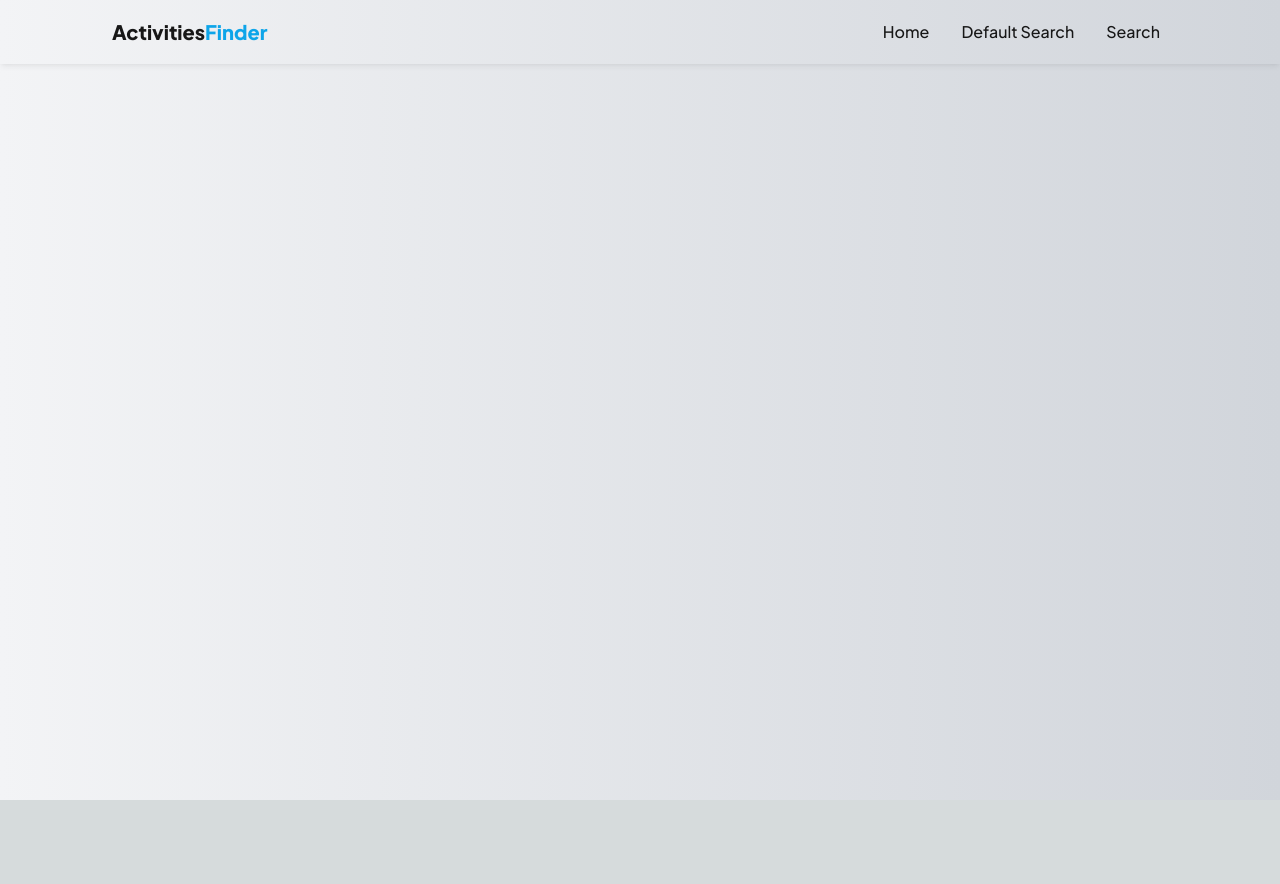
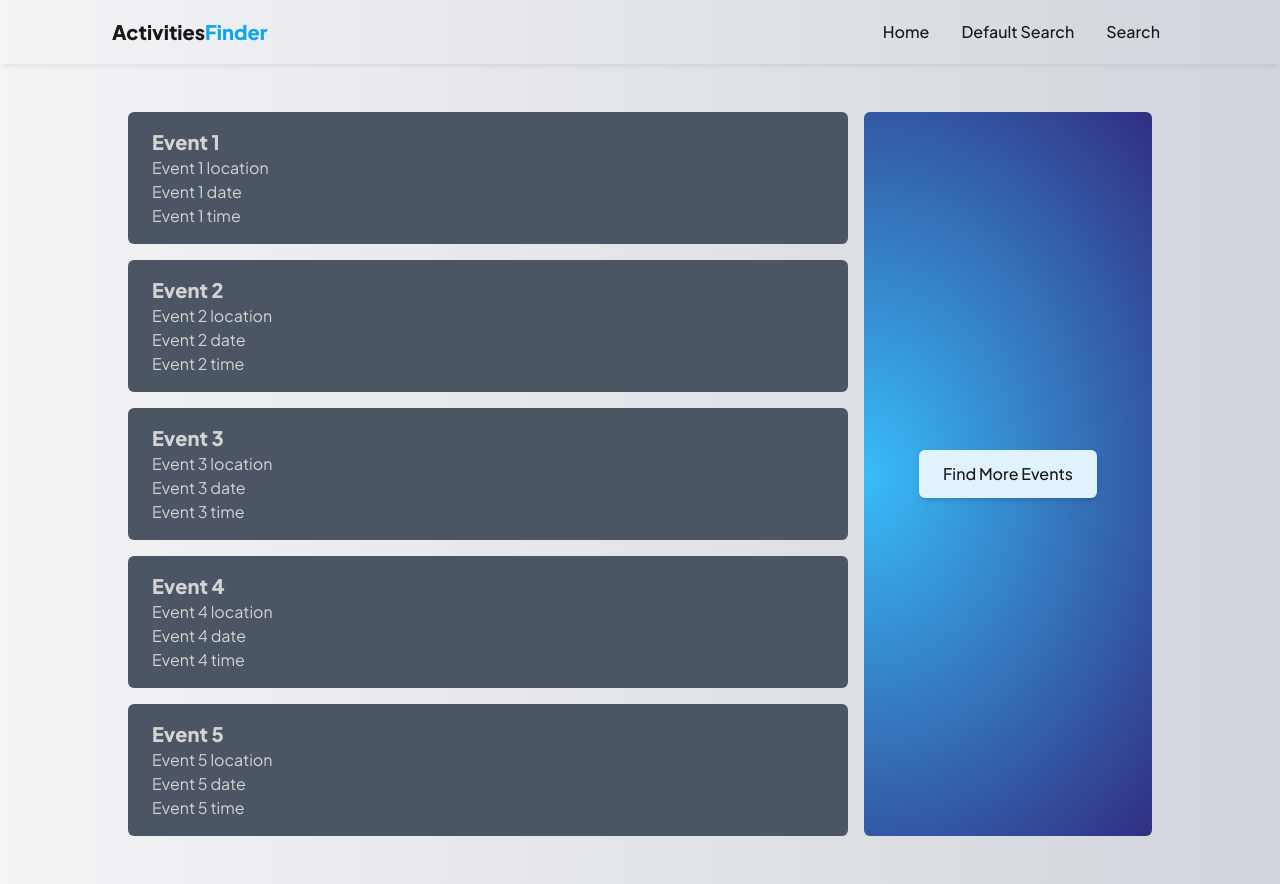
Before and after one commit to jackbisceglia/activitiesfinder-320, a Next.js app in the folder frontend/: page / in a window 1280 px wide. Before the commit the page ends 800 px from the top, so only its background shows below. Built offline with nearby package versions, Linux system fonts and the light colour scheme.

Commit message:
feat: basic homepage implementation

```diff
--- a/frontend/src/pages/_app.tsx
+++ b/frontend/src/pages/_app.tsx
@@ -10,7 +10,7 @@ export default function App({ Component, pageProps }: AppProps) {
   return (
     <div className={`${Jakarta.className}`}>
       <Navbar />
-      <main className="max-w-screen-lg mx-auto">
+      <main className="max-w-screen-lg mx-auto text-neutral-900">
         <Component {...pageProps} />
       </main>
     </div>
--- a/frontend/src/pages/_document.tsx
+++ b/frontend/src/pages/_document.tsx
@@ -4,7 +4,7 @@ export default function Document() {
   return (
     <Html lang="en">
       <Head />
-      <body className="w-screen min-h-screen p-0 m-0 bg-gradient-to-r from-gray-100 to-gray-300 ">
+      <body className="w-full min-h-screen p-0 m-0 bg-gradient-to-r from-gray-100 to-gray-300 ">
         <Main />
         <NextScript />
       </body>
--- a/frontend/src/pages/index.tsx
+++ b/frontend/src/pages/index.tsx
@@ -1,3 +1,131 @@
+import { useEffect, useState } from "react";
+
+import Link from "next/link";
+
+type Event = {
+  id: number;
+  title: string;
+  location: string;
+  // change to Date type
+  date: string;
+  time: string;
+};
+
+const mockEvents = [
+  {
+    id: 1,
+    title: "Event 1",
+    location: "Event 1 location",
+    date: "Event 1 date",
+    time: "Event 1 time",
+  },
+  {
+    id: 2,
+    title: "Event 2",
+    location: "Event 2 location",
+    date: "Event 2 date",
+    time: "Event 2 time",
+  },
+  {
+    id: 3,
+    title: "Event 3",
+    location: "Event 3 location",
+    date: "Event 3 date",
+    time: "Event 3 time",
+  },
+  {
+    id: 4,
+    title: "Event 4",
+    location: "Event 4 location",
+    date: "Event 4 date",
+    time: "Event 4 time",
+  },
+  {
+    id: 5,
+    title: "Event 5",
+    location: "Event 5 location",
+    date: "Event 5 date",
+    time: "Event 5 time",
+  },
+];
+
+const useEvents = () => {
+  const [events, setEvents] = useState<Event[]>([]);
+  const [loading, setLoading] = useState<boolean>(false);
+  const [error, setError] = useState<string | null>(null);
+
+  useEffect(() => {
+    // WILL FETCH FROM LOCAL STORAGE IN FUTURE
+    const fetchEvents = async () => {
+      setLoading(true);
+      setEvents(() => mockEvents);
+      // setEvents(() => []);
+      setLoading(false);
+    };
+
+    fetchEvents();
+  }, []);
+
+  return { events, loading, error };
+};
+
+const FindEventsPanel = ({ hasEvents }: { hasEvents: boolean }) => {
+  const buttonText = hasEvents ? "Find More Events" : "Find Events";
+
+  const fullScreenStyle =
+    " justify-center items-center my-auto rounded-md bg-[radial-gradient(ellipse_at_left,_var(--tw-gradient-stops))] from-sky-400 to-indigo-900 flex w-full min-h-[25rem]";
+  const singleColumnStyle =
+    "flex items-center justify-center rounded-md bg-[radial-gradient(ellipse_at_left,_var(--tw-gradient-stops))] from-sky-400 to-indigo-900 w-72";
+
+  const divStyle = hasEvents ? singleColumnStyle : fullScreenStyle;
+
+  return (
+    <div className={divStyle}>
+      <Link
+        href="results"
+        className="px-6 py-3 font-medium transition-colors duration-300 rounded-md shadow-md bg-sky-100 hover:bg-sky-50"
+      >
+        {buttonText}
+      </Link>
+    </div>
+  );
+};
+
+const EventsList = ({ events }: { events: Event[] }) => {
+  return (
+    <div className="flex flex-col flex-1 w-auto gap-4">
+      {events.map((e) => (
+        <div
+          className="flex flex-col px-6 py-4 bg-gray-600 rounded-md text-neutral-300"
+          key={e.id}
+        >
+          <p className="text-xl font-black">{e.title}</p>
+          <p>{e.location}</p>
+          <p>{e.date}</p>
+          <p>{e.time}</p>
+        </div>
+      ))}
+    </div>
+  );
+};
+
+// HOMEPAGE
 export default function Home() {
-  return <div className="text-blue-300"></div>;
+  const { events, loading, error } = useEvents();
+
+  if (loading) return <p>Loading...</p>;
+  if (error) return <p>Error</p>;
+
+  return (
+    <div className="flex flex-col gap-4 py-12 sm:flex-row ">
+      {events.length ? (
+        <>
+          <EventsList events={events} />
+          <FindEventsPanel hasEvents={true} />
+        </>
+      ) : (
+        <FindEventsPanel hasEvents={false} />
+      )}
+    </div>
+  );
 }
```
